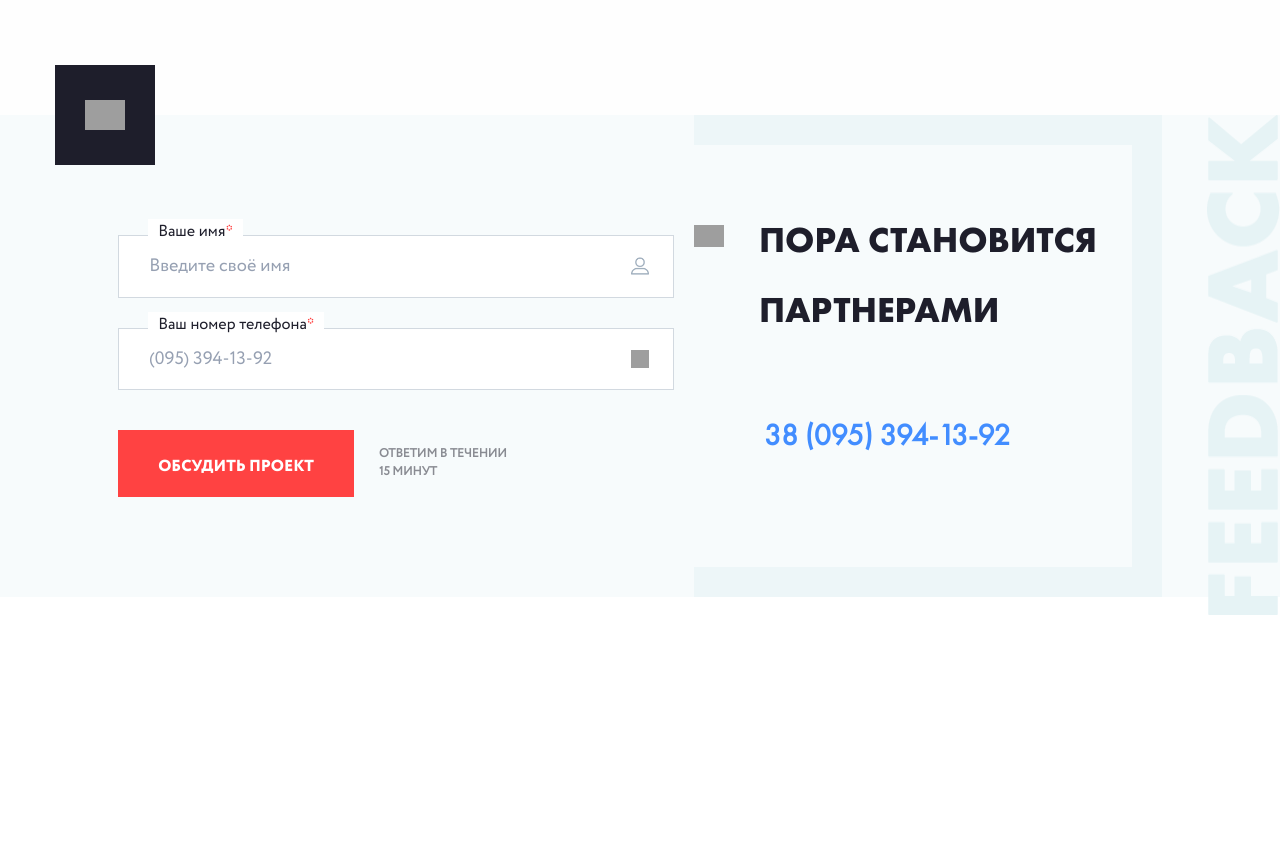
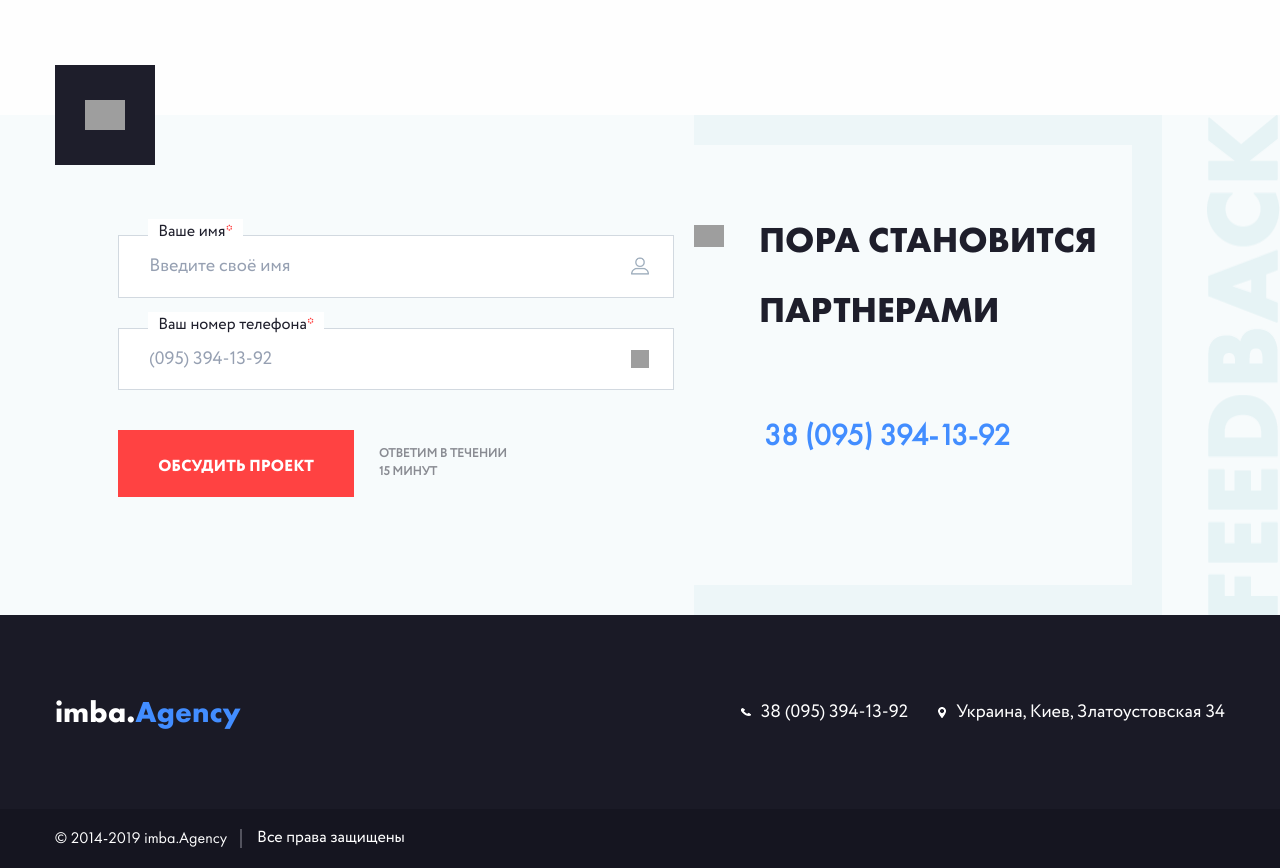
Before and after one commit to Misha-web/imba-Agency, a website: page app/index.html in a window 1280 px wide. Shown: the part 5873-6741 px from the top of the page. Before the commit the page ends 6488 px from the top, so only its background shows below. Drawn offline with nearby package versions, Linux system fonts and the light colour scheme; grey boxes are pictures that could not be loaded; files whose address does not match are found by name.

Commit message:
block footer is made

```diff
--- a/app/index.html
+++ b/app/index.html
@@ -304,6 +304,39 @@
 	</div>
 	<!-- /.callback -->
 
+	<footer class="footer">
+		<div class="footer__header">
+			<div class="container">
+				<div class="footer__header-inner">
+					<span class="footer__header-logo"><span>imba.</span>Agency</span>
+					<div class="footer__header-action footer-action">
+						<div class="footer-action__phone footer-phone">
+							<img src="img/phone-icon.png" alt="" class="footer-phone__icon"/>
+							<a href="tel:380953941392" class="footer-phone__link">38 (095) 394-13-92</a>
+						</div>
+						<div class="footer-action__place footer-place">
+							<img src="img/map-icon.png" alt="" class="footer-place__icon"/>
+							<div class="footer-place__text">Украина, Киев, Златоустовская 34</div>
+						</div>
+					</div>
+				</div>
+			</div>
+			<!-- /.container -->
+		</div>
+		<!-- /.footer__header -->
+		<div class="footer__body">
+			<div class="container">
+				<div class="footer__body-inner">
+					<div class="footer__copyright">&copy; 2014-2019 imba.Agency</div>
+					<div class="footer__text">Все права защищены</div>
+				</div>
+			</div>
+			<!-- /.container -->
+		</div>
+		<!-- /.footer__body -->
+	</footer>
+	<!-- /.footer -->
+
 	<script src="https://ajax.googleapis.com/ajax/libs/jquery/3.4.1/jquery.min.js"></script>
 	<script src="js/libs.min.js"></script>
 	<script src="js/main.js"></script>
--- a/app/scss/blocks/_callback.scss
+++ b/app/scss/blocks/_callback.scss
@@ -73,7 +73,7 @@
 			flex-basis: 40%;
 			border: 30px solid #edf6f8;
 			border-left: 0;
-			padding: 60px 20px 100px 0px;
+			padding: 60px 20px 120px 0px;
 		}
 	}
 }
--- /dev/null
+++ b/app/scss/blocks/_footer.scss
@@ -0,0 +1,166 @@
+.footer {
+	color: $secondary_color;
+	&__header {
+		padding: 80px 0px;
+		background-color: #1a1a26;
+	}
+	&__header-inner {
+		display: flex;
+		justify-content: space-between;
+		flex-wrap: wrap;
+		align-items: center;
+	}
+	&__header-logo {
+		color: $color_alpha;
+		font-family: $secondary_font;
+		font-size: $size_big_6;
+		span {
+			color: $secondary_color;
+		}
+	}
+	&__body {
+		padding: 20px 0px;
+		background-color: #151520;
+	}
+	&__body-inner {
+		display: flex;
+		font-weight: $secondary_weight;
+		font-size: $size_gamma;
+	}
+	&__copyright {
+		font-family: $font_beta;
+		position: relative;
+		padding-right: 15px;
+		&:after {
+			content: '';
+			position: absolute;
+			right: 0;
+			top: 0;
+			width: 2px;
+			height: 100%;
+			background-color: #53535e;
+		}
+	}
+	&__text {
+		padding-left: 15px;
+	}
+}
+.footer-action {
+	display: flex;
+	&__phone {
+		margin-right: 30px;
+	}
+}
+.footer-phone {
+	display: flex;
+	align-items: center;
+	&__icon {
+		margin-right: 10px;
+		display: block;
+		width: 10px;
+		height: 8px;
+	}
+	&__link {
+		color: $secondary_color;
+		font-size: $size_delta;
+		font-weight: $secondary_weight;
+		text-transform: uppercase;
+		text-decoration: none;
+	}
+}
+.footer-place {
+	display: flex;
+	align-items: center;
+	&__icon {
+		margin-right: 10px;
+		display: block;
+		width: 8px;
+		height: 11px;
+	}
+	&__text {
+		font-size: $size_delta;
+		font-weight: $secondary_weight;
+	}
+}
+
+@media(max-width: $md2) {
+	.footer-action {
+		&__phone {
+			margin-right: 20px;
+		}
+	}
+	.footer-phone {
+		&__link {
+			font-size: 16px;
+		}
+	}
+	.footer-place {
+		&__text {
+			font-size: 16px;
+		}
+	}
+}
+
+@media(max-width: $md3) {
+	.footer {
+		&__header {
+			padding: 60px 0px;
+		}
+		&__header-logo {
+			font-size: 24px;
+		}
+	}
+}
+
+@media(max-width: 680px) {
+	.footer {
+		&__header {
+			padding: 40px 0px;
+		}
+		&__header-inner {
+			justify-content: center;
+			flex-direction: column;
+		}
+		&__header-logo {
+			margin-bottom: 20px;
+		}
+		.footer-phone {
+			&__link {
+				font-size: 14px;
+			}
+		}
+		.footer-place {
+			&__text {
+				font-size: 14px;
+			}
+		}
+	}
+}
+
+@media(max-width: $md4) {
+	.footer {
+		&__body-inner {
+			font-size: 14px;
+		}
+		&__copyright {
+			padding-right: 10px;
+		}
+		&__text {
+			padding-left: 10px;
+		}
+		&-action {
+			flex-direction: column;
+		}
+	}
+	.footer-phone {
+		margin-bottom: 10px;
+	}
+}
+
+@media(max-width: $minwidth) {
+	.footer {
+		&__body-inner {
+			font-size: 12px;
+		}
+	}
+}
--- a/app/scss/style.scss
+++ b/app/scss/style.scss
@@ -11,6 +11,7 @@
 @import "blocks/_price.scss";
 @import "blocks/_callback.scss";
 @import "blocks/_form.scss";
+@import "blocks/_footer.scss";
 
 body {
     color: $primary_color;
```
Also changed, not shown: app/css/style.css, app/img/map-icon.png (added), app/img/phone-icon.png (added).
